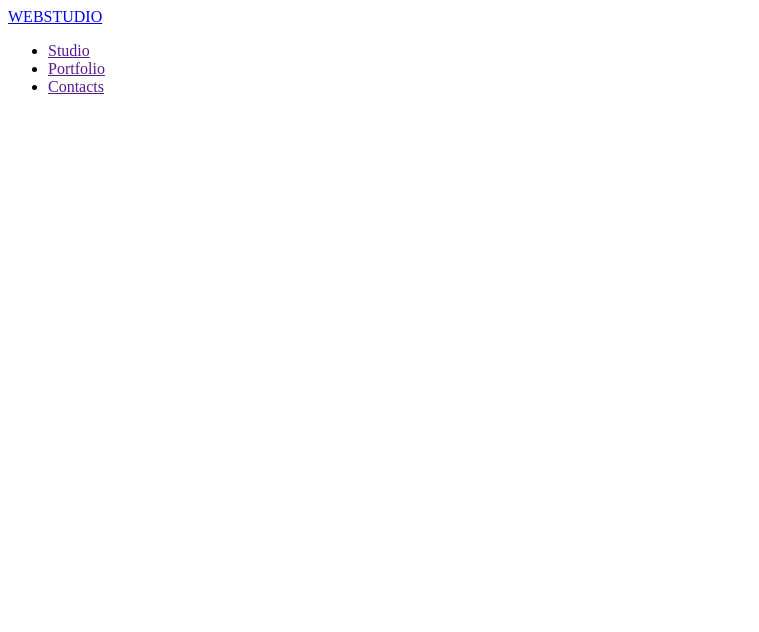
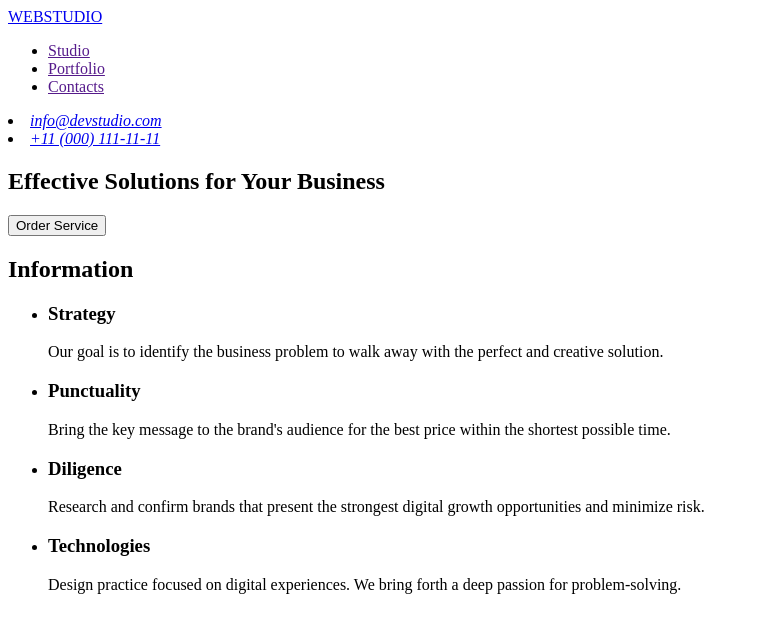
Before and after one commit to dmytro-balas/goit-markup-hw-01, a plain HTML site: page index.html in a window 1280 px wide. Shown: the whole page, without its empty margins (0-759 px from the left). Drawn offline with Linux system fonts and the light colour scheme.

Commit message:
Update index.html

```diff
--- a/index.html
+++ b/index.html
@@ -21,5 +21,39 @@
                 </li>
             </ul>
         </nav>
+        <address>
+                <li>
+                    <a href="mailto:info@devstudio.com">info@devstudio.com</a>
+                </li>
+                <li> <a href="tel:+110001111111">+11 (000) 111-11-11</a>
+                </li>
+        </address>
     </header>
+    <main>
+        <section>
+            <h1>Effective Solutions for Your Business</h1>
+            <button type="button">Order Service</button>
+        </section>
+        <section>
+            <h2>Information</h2>
+            <ul>
+                <li>
+                    <h3>Strategy</h3>
+                    <p>Our goal is to identify the business problem to walk away with the perfect and creative solution.</p>
+                </li>
+                <li>
+                    <h3>Punctuality</h3>
+                    <p>Bring the key message to the brand's audience for the best price within the shortest possible time.</p>
+                </li>
+                <li>
+                    <h3>Diligence</h3>
+                    <p>Research and confirm brands that present the strongest digital growth opportunities and minimize risk.</p>
+                </li>
+                <li>
+                    <h3>Technologies</h3>
+                    <p>Design practice focused on digital experiences. We bring forth a deep passion for problem-solving.</p>
+                </li>
+            </ul>
+        </section>
+    </main>
 </body>
```
